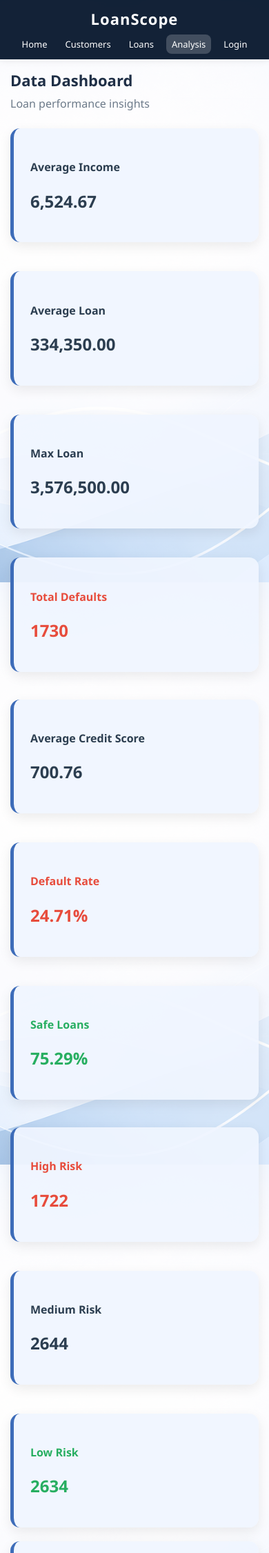
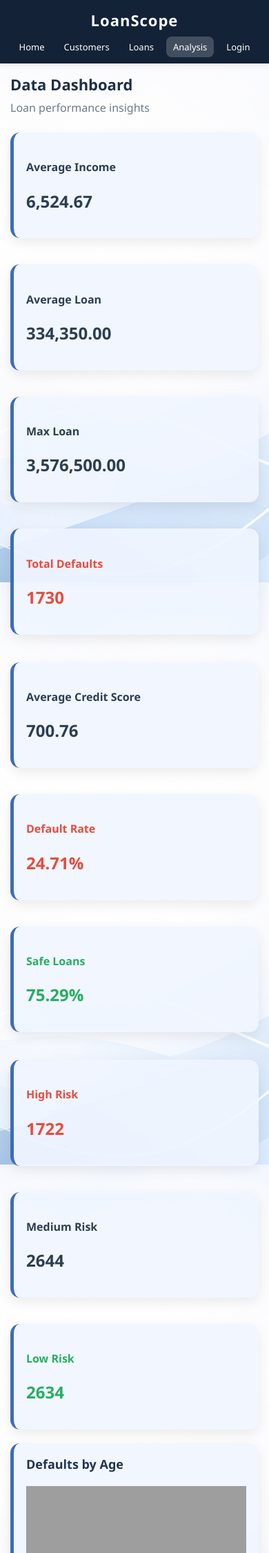
Before and after one commit to showmensarker/Loan-Analysis-Application-Flask-Based, a Flask app: page /analysis in a window 390 px wide. Shown: the top 2251 px of the page at 69% size. Run offline with Flask 3, Linux system fonts and the light colour scheme; data comes from the database, SQL or seed files in the repository; grey boxes are pictures that could not be loaded.

Commit message:
Improve mobile responsiveness and UI layout

```diff
--- a/app/static/style.css
+++ b/app/static/style.css
@@ -14,6 +14,13 @@ body {
     background-size: cover;
 
     overflow-x: hidden;
+
+}
+
+
+* {
+
+    box-sizing: border-box;
 
 }
 
@@ -48,8 +55,6 @@ a {
     z-index: 1000;
 
     padding: 12px 25px;
-
-    box-sizing: border-box;
 
     backdrop-filter: blur(10px);
 
@@ -113,6 +118,8 @@ a {
 
     padding: 0;
 
+    flex-wrap: wrap;
+
 }
 
 
@@ -159,9 +166,9 @@ a {
 
     padding: 30px;
 
-    box-sizing: border-box;
+    background: rgba(255, 255, 255, 0.55);
 
-    background: rgba(255, 255, 255, 0.55);
+    overflow-x: hidden;
 
 }
 
@@ -286,6 +293,8 @@ a {
 
 .table-wrapper {
 
+    width: 100%;
+
     overflow-x: auto;
 
 }
@@ -294,6 +303,8 @@ a {
 table {
 
     width: 100%;
+
+    min-width: 700px;
 
     border-collapse: collapse;
 
@@ -409,6 +420,8 @@ table a:hover {
 
 .card {
 
+    width: 100%;
+
     margin-bottom: 20px;
 
     padding: 24px;
@@ -424,6 +437,8 @@ table a:hover {
     transition:
         transform 0.25s ease,
         box-shadow 0.25s ease;
+
+    overflow: hidden;
 
 }
 
@@ -452,7 +467,9 @@ table a:hover {
 
 .card img {
 
-    width: 80%;
+    width: 100%;
+
+    max-width: 100%;
 
     max-height: 420px;
 
@@ -472,11 +489,13 @@ table a:hover {
     display: grid;
 
     grid-template-columns:
-        repeat(auto-fit, minmax(320px, 1fr));
+        repeat(auto-fit, minmax(280px, 1fr));
 
-    gap: 22px;
+    gap: 24px;
 
     margin-top: 20px;
+
+    width: 100%;
 
 }
 
@@ -493,6 +512,8 @@ table a:hover {
 .form-card {
 
     max-width: 500px;
+
+    width: 100%;
 
     margin: auto;
 
@@ -523,6 +544,8 @@ table a:hover {
 
     background: white;
 
+    width: 100%;
+
 }
 
 
@@ -538,12 +561,16 @@ table a:hover {
 
     min-height: 70vh;
 
+    padding: 20px;
+
 }
 
 
 .login-card {
 
-    width: 400px;
+    width: 100%;
+
+    max-width: 400px;
 
     background: rgba(255, 255, 255, 0.95);
 
@@ -589,6 +616,8 @@ table a:hover {
     border-radius: 10px;
 
     font-size: 16px;
+
+    width: 100%;
 
 }
 
@@ -644,6 +673,8 @@ table a:hover {
 
     margin-bottom: 20px;
 
+    flex-wrap: wrap;
+
 }
 
 
@@ -681,9 +712,9 @@ table a:hover {
 
         flex-direction: column;
 
-        gap: 10px;
+        gap: 12px;
 
-        padding: 12px;
+        padding: 14px;
 
     }
 
@@ -697,11 +728,9 @@ table a:hover {
 
         position: static;
 
-        flex-wrap: wrap;
-
         justify-content: center;
 
-        gap: 10px;
+        gap: 8px;
 
     }
 
@@ -709,7 +738,7 @@ table a:hover {
 
         font-size: 13px;
 
-        padding: 5px 8px;
+        padding: 6px 10px;
 
     }
 
@@ -732,6 +761,20 @@ table a:hover {
 
         grid-template-columns: 1fr;
 
+        gap: 18px;
+
+    }
+
+    .card {
+
+        padding: 18px;
+
+    }
+
+    .card img {
+
+        width: 100%;
+
     }
 
 }
```
Also changed, not shown: 1 other file.
